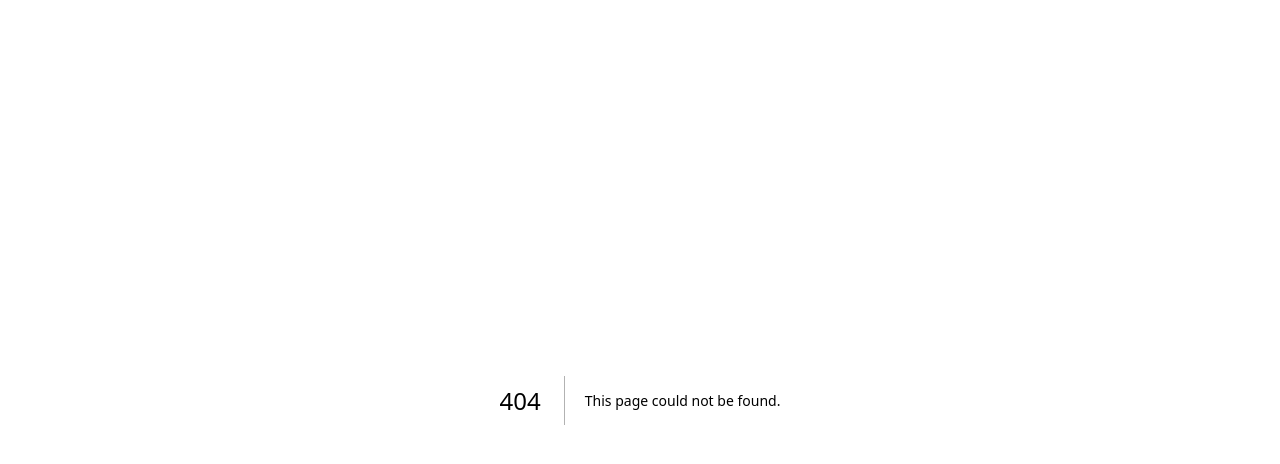
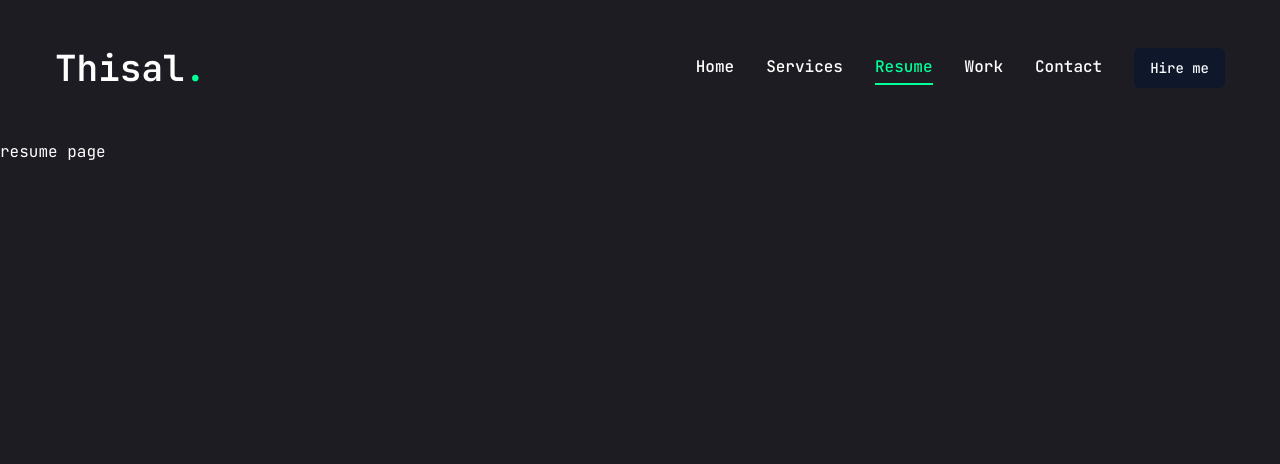
Before and after one commit to thisalchandupa/Portfolio, a Next.js app: page /resume in a window 1280 px wide. Before the commit this address had no page. Shown: the top 464 px of the page. Built offline with nearby package versions, Linux system fonts and the light colour scheme.

Commit message:
eader, Navs, Framer Motion Transitions P1

```diff
--- /dev/null
+++ b/app/contact/page.jsx
@@ -0,0 +1,9 @@
+
+
+const Contact = () => {
+  return (
+    <div>Contact</div>
+  )
+}
+
+export default Contact
--- a/app/layout.jsx
+++ b/app/layout.jsx
@@ -1,5 +1,6 @@
 import { JetBrains_Mono } from "next/font/google";
 import "./globals.css";
+import Header from "@/components/ui/Header";
 
 const jetbrainsMono = JetBrains_Mono({
   subsets: ["latin"],
@@ -15,7 +16,9 @@ export const metadata = {
 export default function RootLayout({ children }) {
   return (
     <html lang="en">
-      <body className={jetbrainsMono.variable}>{children}</body>
+      <body className={jetbrainsMono.variable}>
+        <Header/>
+        {children}</body>
     </html>
   );
 }
--- /dev/null
+++ b/app/resume/page.jsx
@@ -0,0 +1,9 @@
+
+
+const resume = () => {
+  return (
+    <div>resume page</div>
+  )
+}
+
+export default resume
--- /dev/null
+++ b/app/services/page.jsx
@@ -0,0 +1,9 @@
+
+
+const Services = () => {
+  return (
+    <div>services page</div>
+  )
+}
+
+export default Services
--- /dev/null
+++ b/app/work/page.jsx
@@ -0,0 +1,9 @@
+
+
+const Work = () => {
+  return (
+    <div>work page</div>
+  )
+}
+
+export default Work
--- /dev/null
+++ b/components/Nav.jsx
@@ -0,0 +1,50 @@
+"use client";
+
+import Link from "next/link";
+import { usePathname } from "next/navigation";
+
+const links = [
+  {
+    name: "home",
+    path: "/",
+  },
+  {
+    name: "services",
+    path: "/services",
+  },
+  {
+    name: "resume",
+    path: "/resume",
+  },
+  {
+    name: "work",
+    path: "/work",
+  },
+  {
+    name: "contact",
+    path: "/contact",
+  },
+];
+
+const Nav = () => {
+  const pathname = usePathname();
+  return (
+    <nav className="flex gap-8">
+      {links.map((link, index) => {
+        return (
+          <Link
+            href={link.path}
+            key={index}
+            className={`${
+              link.path === pathname && "text-accent border-b-2 border-accent"
+            } capitalize font-medium hover:text-accent transition-all`}
+          >
+            {link.name}
+          </Link>
+        );
+      })}
+    </nav>
+  );
+};
+
+export default Nav;
--- a/components/ui/Header.jsx
+++ b/components/ui/Header.jsx
@@ -0,0 +1,33 @@
+import Link from "next/link";
+import { Button } from "./button";
+
+//components
+import Nav from "../Nav";
+
+const Header = () => {
+  return (
+    <header className="py-8 xl:py-12 text-white">
+      <div className="container mx-auto flex justify-between items-center">
+        {/*Logo*/}
+        <Link href="/">
+          <h1 className="text-4xl font-semibold">
+            Thisal<span className="text-accent">.</span>
+          </h1>
+        </Link>
+        {/*dekstop nav and hire me button*/}
+        <div className="hidden xl:flex items-center gap-8">
+          <Nav />
+          <Link href="/contact">
+            <Button>Hire me</Button>
+          </Link>
+        </div>
+
+        {/*mobile nav*/}
+        <div className="xl:hidden">mobile nav</div>
+
+      </div>
+    </header>
+  );
+};
+
+export default Header;
```
